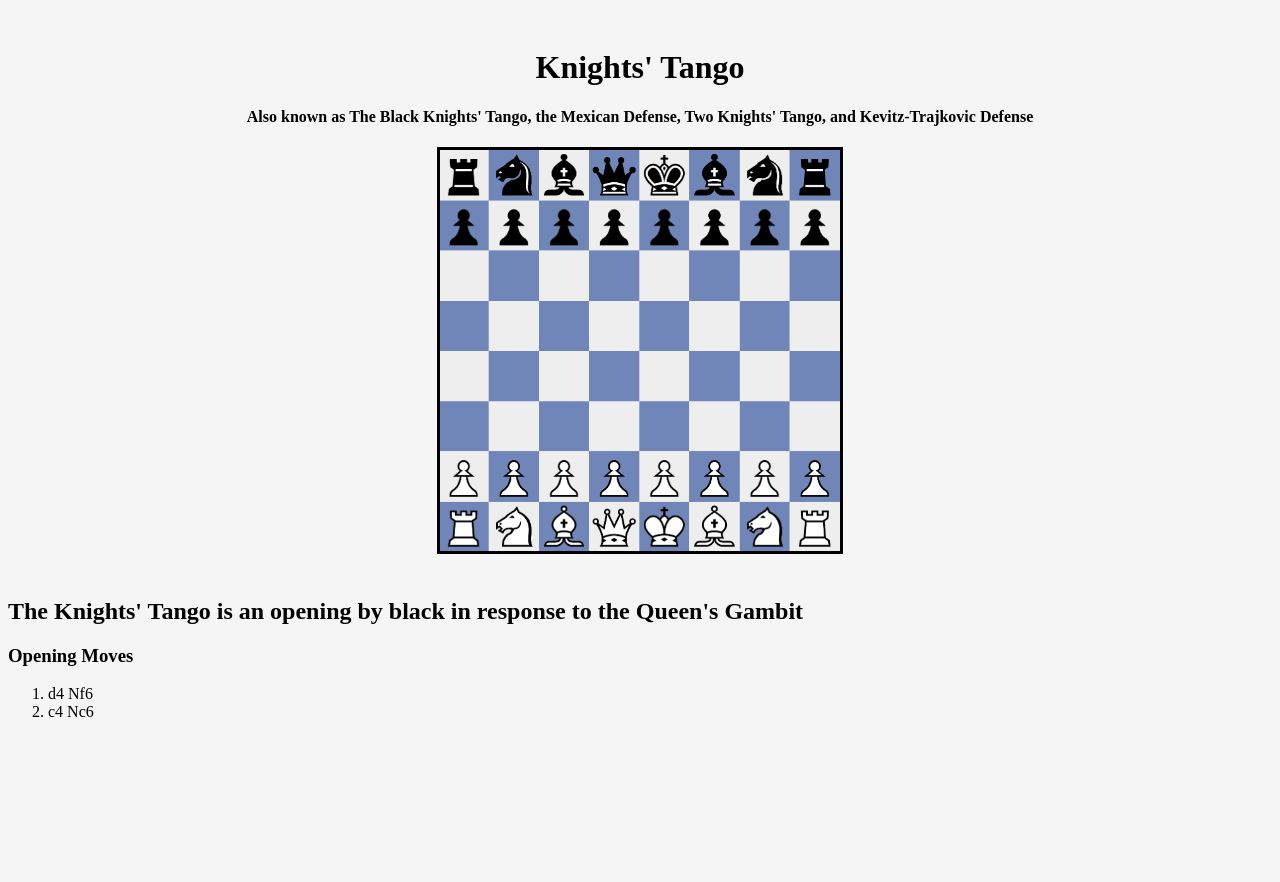
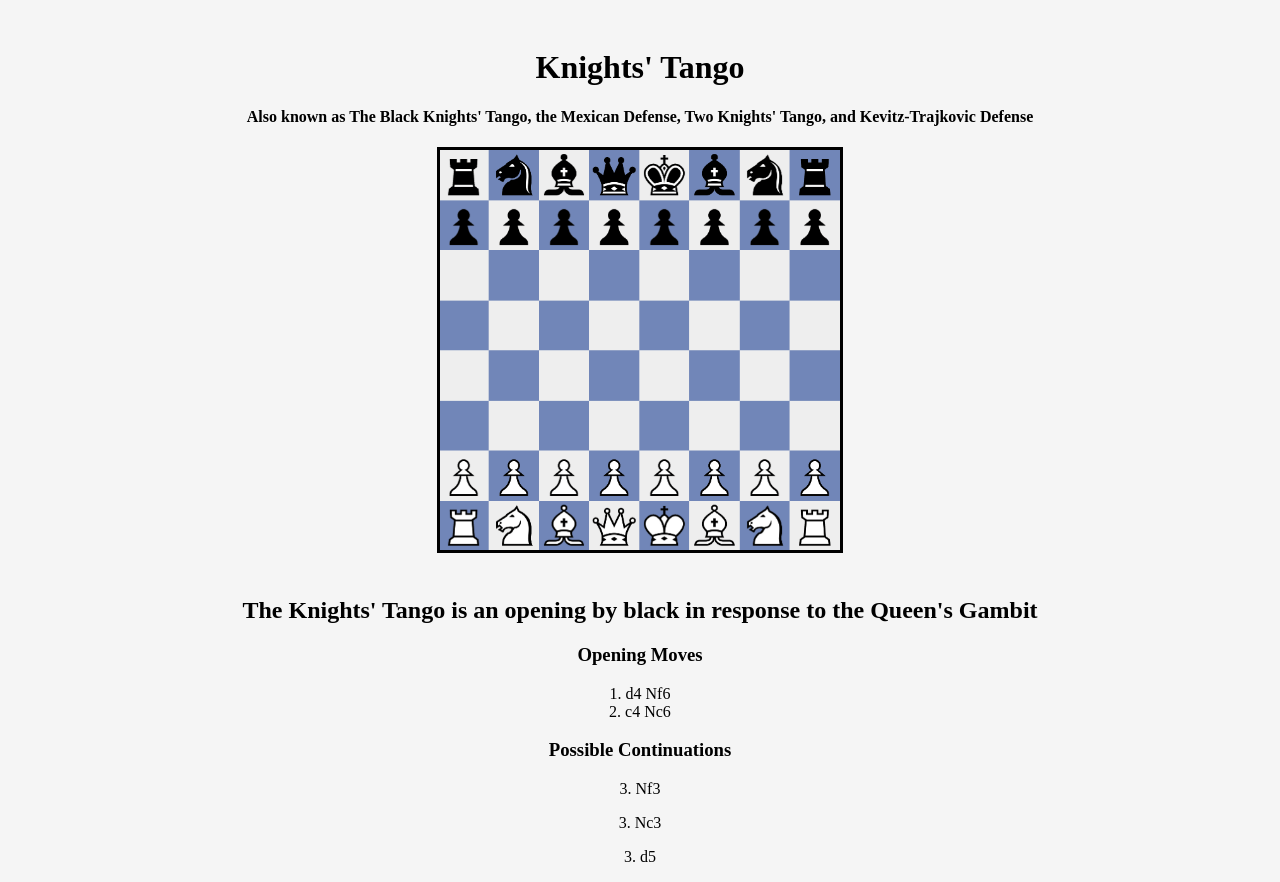
Before and after one commit to e4c5Nf3c6/knights-tango, a plain HTML site: page index.html in a window 1280 px wide. Before the commit the page ends 800 px from the top, so only its background shows below. Drawn offline with Linux system fonts and the light colour scheme.

Commit message:
improve board, center text

```diff
--- a/index.html
+++ b/index.html
@@ -12,11 +12,21 @@
             <script src="script.js"></script>
         </div>
         <div>
-            <h2>The Knights' Tango is an opening by black in response to the Queen's Gambit</h2>
-            <h3>Opening Moves</h3>
-            <ol id="opening">
+            <h2 class="opening">The Knights' Tango is an opening by black in response to the Queen's Gambit</h2>
+            <h3 class="opening">Opening Moves</h3>
+            <ol id="moves">
                 <li>d4 Nf6</li>
                 <li>c4 Nc6</li>
+            </ol>
+            <h3 class="continuations">Possible Continuations</h3>
+            <ol class="continuations" start="3">
+                <li>Nf3</li>
+            </ol>
+            <ol class="continuations" start="3">
+                <li>Nc3</li>
+            </ol>
+            <ol class="continuations" start="3">
+                <li>d5</li>
             </ol>
         </div>
     </body>
--- a/script.js
+++ b/script.js
@@ -1,8 +1,17 @@
-var input = document.getElementById('board');
-input.addEventListener('click', moveForward)
+var image = document.getElementById('board');
+image.addEventListener('click', moveForward)
 
 function moveForward() {
-    if (input.src="Media/startingposition.png") {
+    var input = document.getElementById('board');
+    if (input.src.match("Media/startingposition.png")) {
+        input.src="Media/move1a.png";
+    } else if (input.src.match("Media/move1a.png")) {
+        input.src="Media/move1b.png";
+    } else if (input.src.match("Media/move1b.png")) {
+        input.src="Media/move2a.png";
+    } else if (input.src.match("Media/move2a.png")) {
         input.src="Media/move2b.png";
+    } else if (input.src.match("Media/move2b.png")) {
+        input.src="Media/startingposition.png";
     }
 }
--- a/style.css
+++ b/style.css
@@ -10,6 +10,22 @@ body {
 
 #board {
     width: 400px;
+    height: 400px;
     text-align: center;
     border: 3px solid #000;
 }
+
+.opening {
+    text-align: center;
+}
+.continuations {
+    text-align: center;
+    list-style-position: inside;
+    padding: 0px
+}
+
+#moves {
+    text-align: center;
+    list-style-position: inside;
+    padding: 0px
+}
```
Also changed, not shown: Media/move1a.png, Media/move1b.png, Media/move2a.png.
